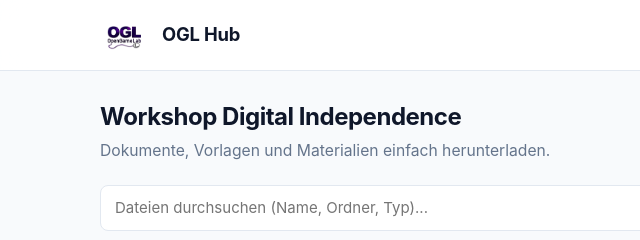
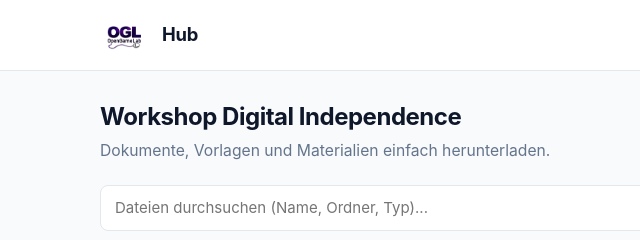
Before and after one commit to ZfdCFreiburg/OGL-Hub, a website with bundled scripts: page index.html in a window 1280 px wide. Shown: the top 240 px of the page, 0-640 px from the left. Built offline with nearby package versions, Linux system fonts and the light colour scheme.

Commit message:
Use Hub as header title

```diff
--- a/config.js
+++ b/config.js
@@ -4,7 +4,7 @@
  */
 export const CONFIG = {
   branding: {
-    name: "OGL Hub",
+    name: "Hub",
     tagline: "",
     description: "Dokumente, Vorlagen und Materialien einfach herunterladen.",
     // Pfad zum Hauptlogo oben links
--- a/index.html
+++ b/index.html
@@ -13,7 +13,7 @@
         <div class="brand">
           <div id="brand-logo" class="brand-logo" aria-hidden="true"></div>
           <div>
-            <h1 id="brand-name" class="brand-name">OGL Hub</h1>
+            <h1 id="brand-name" class="brand-name">Hub</h1>
             <p id="brand-tagline" class="brand-tagline hidden"></p>
           </div>
         </div>
```
